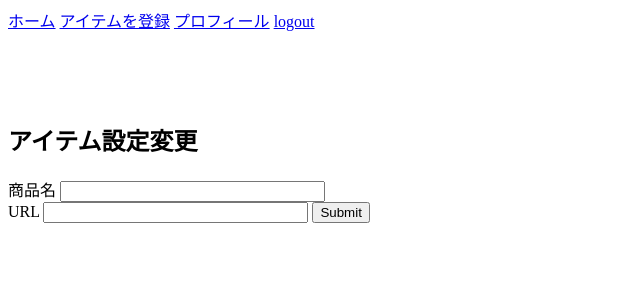
After one commit to habroptilus/price-tracker, a Flask app: template main/templates/edit_item.html in a window 1280 px wide. The commit adds this page. Shown: the top 300 px of the page, without its empty margins (0-640 px from the left). Run offline with Flask 2, Linux system fonts and the light colour scheme; the template is opened without the code that fills it, so the values that code supplies are empty; parts of the project's set-up code (start-up, migrations or seed data) failed here and were passed over.

Commit message:
アイテム登録変更実装

```diff
--- /dev/null
+++ b/main/templates/edit_item.html
@@ -0,0 +1,14 @@
+{% extends "layout.html" %}
+{% block content %}
+<div class="edit_item">
+    <h2>アイテム設定変更</h2>
+    <form class="" action="{{ url_for('item.edit',item_id=item.id) }}" method="post">
+        <label for="item_name">商品名</label>
+        <input type="text" size="30" name="item_name" value={{item.item_name}}>
+        <br>
+        <label for="url">URL</label>
+        <input type="text" size="30" name="url" value={{item.url}}>
+        <input type="submit">
+    </form>
+</div>
+{% endblock %}
--- a/main/templates/show_item.html
+++ b/main/templates/show_item.html
@@ -27,7 +27,7 @@
         </table>
     </div>
     <div class="user-info-footer">
-        <a href="#">商品の設定を変更する</a>
+        <a href="{{url_for("item.edit",item_id=item.id)}}">商品の設定を変更する</a>
 
         <form class="" action="#" method="post" onClick="return confirm('削除します。\nよろしいですか？');">
           <input type="submit" name="" value="アイテムの登録を解除する">
```
Also changed, not shown: main/views/item.py (+17 -0 lines).
